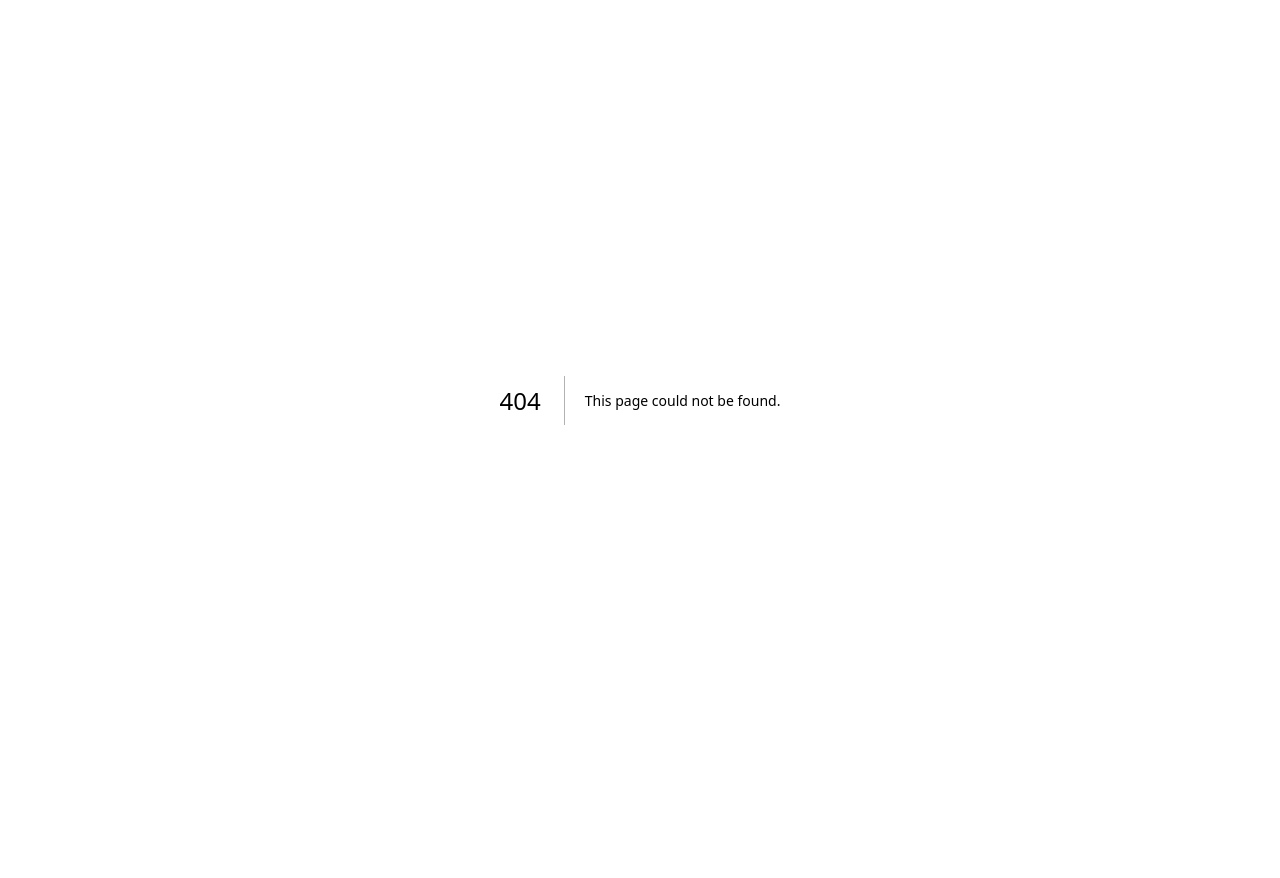
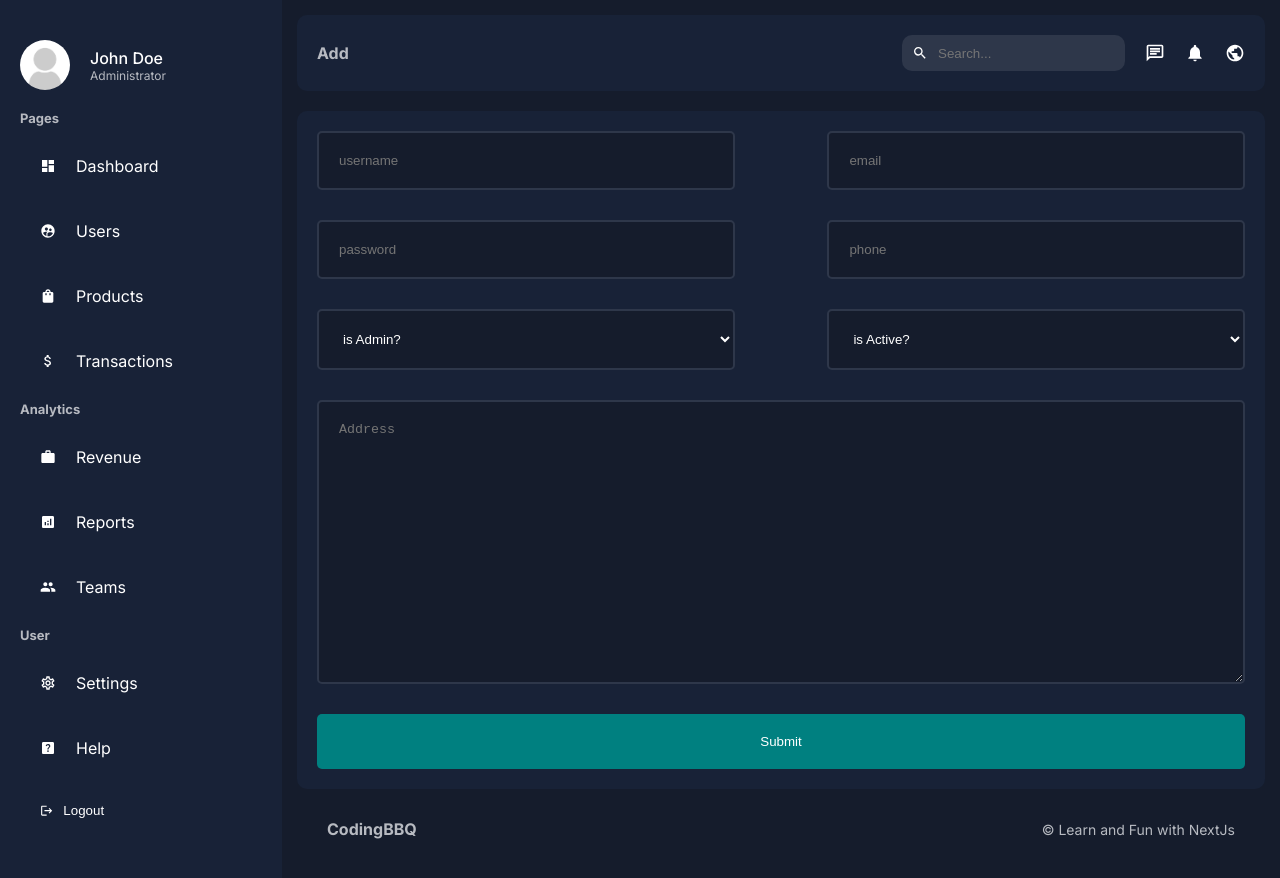
Before and after one commit to codingbbq/nextjs-admin, a Next.js app: page /dashboard/users/add in a window 1280 px wide. Before the commit this address had no page. Shown: the top 878 px of the page. Before the commit the page ends 800 px from the top, so only its background shows below. Built offline with nearby package versions, Linux system fonts and the light colour scheme.

Commit message:
Add user and Add Products page

```diff
--- a/app/dashboard/products/page.jsx
+++ b/app/dashboard/products/page.jsx
@@ -10,7 +10,7 @@
 			<section className={styles.container}>
 				<div className={styles.top}>
 					<Search placeholder="Search for a product" />
-					<Link href="/dashboard/product/add">
+					<Link href="/dashboard/products/add">
 						<button className={styles.addButton}>Add New</button>
 					</Link>
 				</div>
--- /dev/null
+++ b/app/dashboard/users/add/page.jsx
@@ -0,0 +1,33 @@
+import styles from "@/app/ui/dashboard/users/addUser/addUser.module.css";
+
+const AddUserPage = () => {
+    return (
+        <>
+            <section className={styles.container}>
+                <form action="" className={styles.form}>
+                    <input type="text" name="username" placeholder="username" required />
+                    <input type="email" name="email" placeholder="email" required />
+                    <input type="password" name="password" placeholder="password" required />
+                    <input type="text" name="phone" placeholder="phone" />
+
+                    <select name="isAdmin" id="isAdmin">
+                        <option value={false} selected>is Admin?</option>
+                        <option value={true}>Yes</option>
+                        <option value={false}>No</option>
+                    </select>
+
+                    <select name="isActive" id="isActive">
+                        <option value={true} selected>is Active?</option>
+                        <option value={true}>Yes</option>
+                        <option value={false}>No</option>
+                    </select>
+
+                    <textarea name="address" id="address" rows="16" placeholder="Address"></textarea>
+                    <button type="submit">Submit</button>
+                </form>
+            </section>
+        </>
+    )
+};
+
+export default AddUserPage;
--- /dev/null
+++ b/app/ui/dashboard/products/addProduct/addProduct.module.css
@@ -0,0 +1,43 @@
+.container {
+    background-color: var(--bgSoft);
+    border-radius: 10px;
+    padding: 20px;
+    margin-top: 20px;
+}
+
+.form {
+    display: flex;
+    flex-wrap: wrap;
+    justify-content: space-between;
+}
+
+.form input, .form textarea, .form select {
+    padding: 20px;
+    background-color: var(--bg);
+    color: var(--text);
+    border-radius: 5px;
+    margin-bottom: 30px;
+    border: 2px solid #2e374a;
+}
+
+.form select {
+    background-color: var(--bg);
+}
+
+.form input, .form select {
+    width: 45%;
+}
+
+.form textarea {
+    width: 100%;
+}
+
+.form button {
+    width: 100%;
+    padding: 20px;
+    background-color: teal;
+    color: var(--text);
+    border: none;
+    border-radius: 5px;
+    cursor: pointer;
+}
--- /dev/null
+++ b/app/ui/dashboard/users/addUser/addUser.module.css
@@ -0,0 +1,43 @@
+.container {
+    background-color: var(--bgSoft);
+    border-radius: 10px;
+    padding: 20px;
+    margin-top: 20px;
+}
+
+.form {
+    display: flex;
+    flex-wrap: wrap;
+    justify-content: space-between;
+}
+
+.form input, .form textarea, .form select {
+    padding: 20px;
+    background-color: var(--bg);
+    color: var(--text);
+    border-radius: 5px;
+    margin-bottom: 30px;
+    border: 2px solid #2e374a;
+}
+
+.form select {
+    background-color: var(--bg);
+}
+
+.form input, .form select {
+    width: 45%;
+}
+
+.form textarea {
+    width: 100%;
+}
+
+.form button {
+    width: 100%;
+    padding: 20px;
+    background-color: teal;
+    color: var(--text);
+    border: none;
+    border-radius: 5px;
+    cursor: pointer;
+}
```
Also changed, not shown: app/dashboard/products/add/page.jsx (added, +28 -0 lines).
